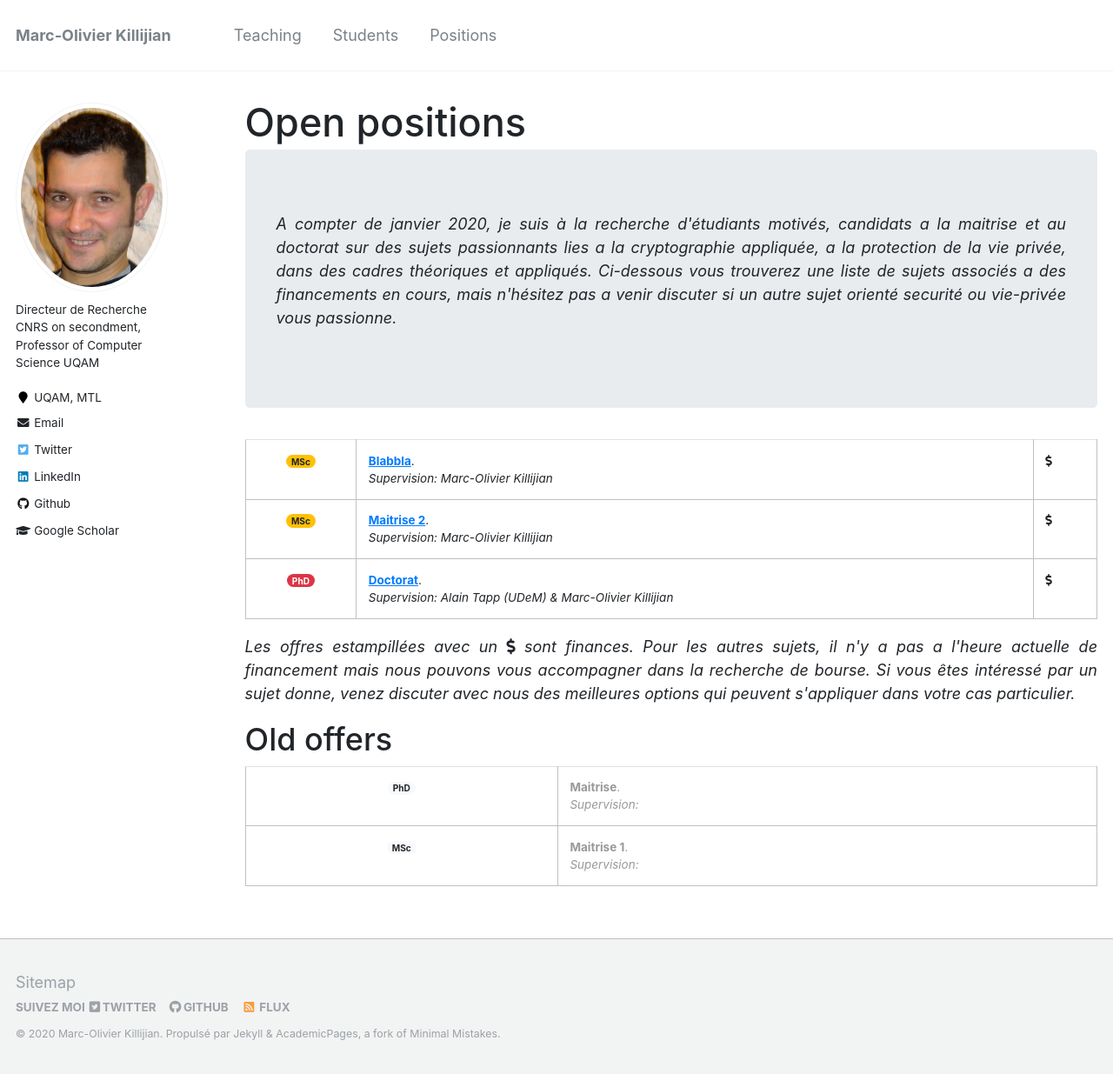
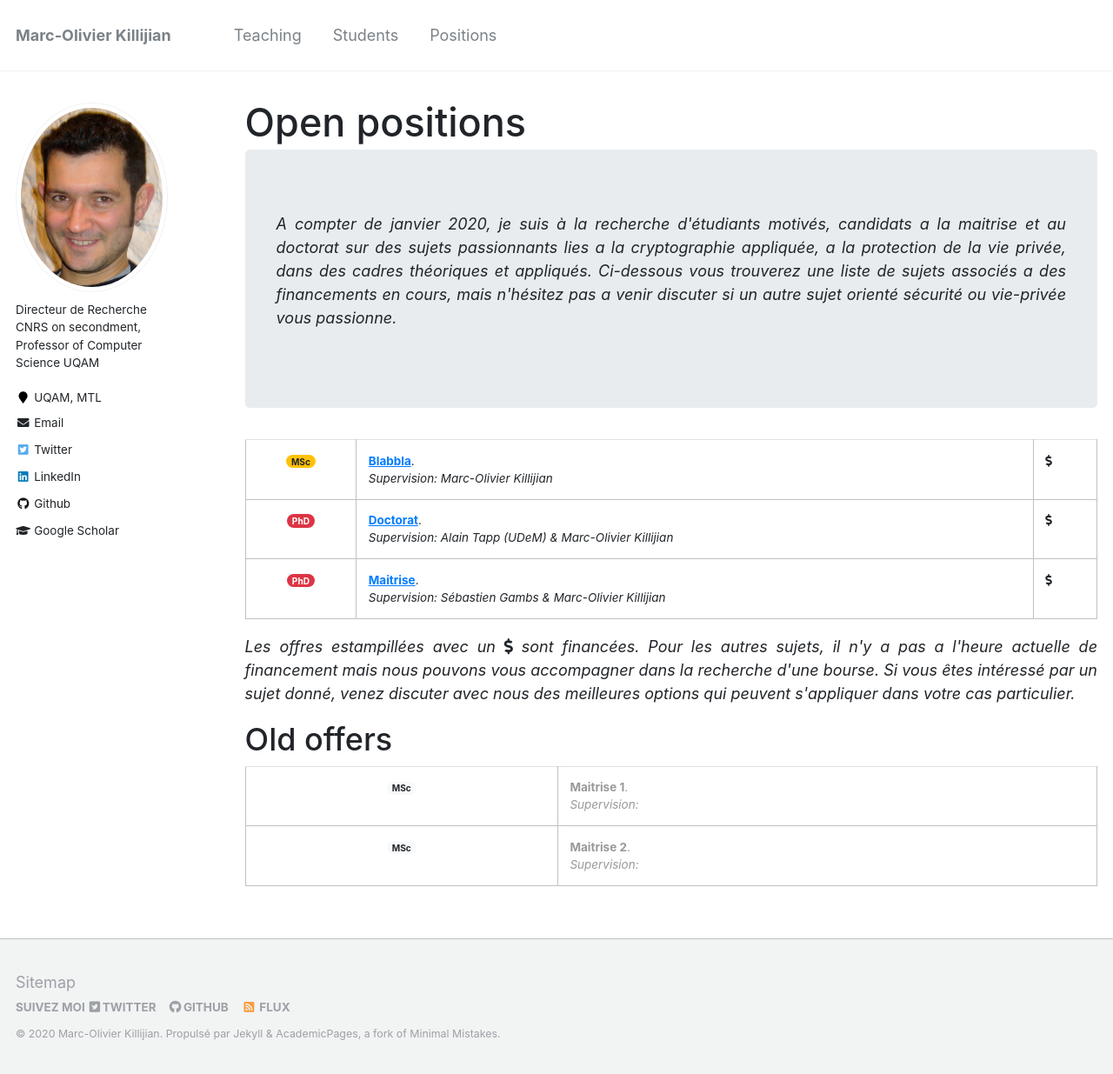
Before and after one commit to Kirija/kirija.github.io, a Jekyll site: the page built from _pages/positions.html, in a window 1280 px wide and 1235 px high. Shown: the whole window at 87% size. Built offline with Jekyll 4.4.1, drawn with Linux system fonts in a browser that asks for light colours.

Commit message:
spelling and accents + positions (to be written)

```diff
--- a/_pages/positions.html
+++ b/_pages/positions.html
@@ -6,7 +6,7 @@ author_profile: true
 ---
 
 <div class="jumbotron">
-  <p style="text-align:justify; font-style: italic;"> A compter de janvier 2020, je suis à la recherche d'étudiants motivés, candidats a la maitrise et au doctorat sur des sujets passionnants lies a la cryptographie appliquée, a la protection de la vie privée, dans des cadres théoriques et appliqués. Ci-dessous vous trouverez une liste de sujets associés a des financements en cours, mais n'hésitez pas a venir discuter si un autre sujet orienté securité ou vie-privée vous passionne.
+  <p style="text-align:justify; font-style: italic;"> A compter de janvier 2020, je suis à la recherche d'étudiants motivés, candidats a la maitrise et au doctorat sur des sujets passionnants lies a la cryptographie appliquée, a la protection de la vie privée, dans des cadres théoriques et appliqués. Ci-dessous vous trouverez une liste de sujets associés a des financements en cours, mais n'hésitez pas a venir discuter si un autre sujet orienté sécurité ou vie-privée vous passionne.
 </div>
 
 <table class="table">
@@ -54,7 +54,7 @@ author_profile: true
 
 
 <p style="text-align:justify; font-style: italic;">
-  Les offres estampillées avec un <i class="fas fa-dollar-sign"></i> sont finances. Pour les autres sujets, il n'y a pas a l'heure actuelle de financement mais nous pouvons vous accompagner dans la recherche de bourse. Si vous êtes intéressé par un sujet donne, venez discuter avec nous des meilleures options qui peuvent s'appliquer dans votre cas particulier.
+  Les offres estampillées avec un <i class="fas fa-dollar-sign"></i> sont financées. Pour les autres sujets, il n'y a pas a l'heure actuelle de financement mais nous pouvons vous accompagner dans la recherche d'une bourse. Si vous êtes intéressé par un sujet donné, venez discuter avec nous des meilleures options qui peuvent s'appliquer dans votre cas particulier.
 </p>
 
 
```
Also changed, not shown: _positions/2020-msc-2.md (+1 -1 lines), _positions/2020-phd-2.md (+1 -1 lines).
